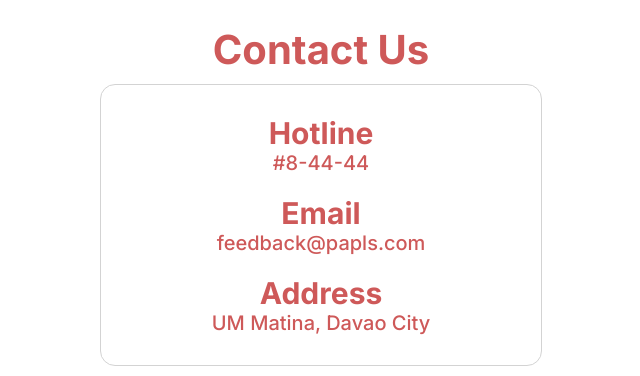
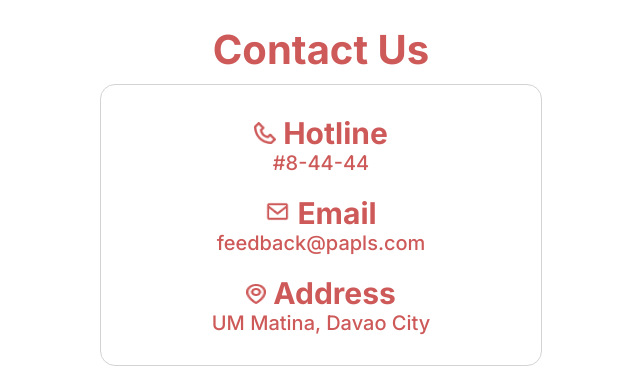
Before and after one commit to DMzRs/CSE7_PaoPals, a PHP site: page /MainPages/contactUsPage.php in a window 1280 px wide. Shown: the part 817-1193 px from the top of the page, without its empty margins (329-969 px from the left). Run offline with PHP 8.4, Linux system fonts and the light colour scheme.

Commit message:
with feedback

```diff
--- a/MainPages/contactUsPage.php
+++ b/MainPages/contactUsPage.php
@@ -36,17 +36,17 @@
             </div>
             <div class="contactDetails-container">
                 <div class="hotline">
-                    <img src="" alt=""><h2>Hotline</h2>
+                <h2><img src="../Images/Icon/hotline_icon.png" alt="hotline"> Hotline</h2>
 
                     <h3>#8-44-44</h3>
                 </div>
                 <div class="email">
-                    <img src="" alt=""><h2>Email</h2>
+                <h2><img src="../Images/Icon/email_icon.png" alt="email"> Email</h2>
 
                     <h3>feedback@papls.com</h3>
                 </div>
                 <div class="address">
-                    <img src="" alt=""><h2>Address</h2>
+                <h2><img src="../Images/Icon/address_icon.png" alt="address"> Address</h2>
                     <h3>UM Matina, Davao City</h3>
                 </div>
             </div>
--- a/Styles/contactUsPage.css
+++ b/Styles/contactUsPage.css
@@ -127,3 +127,18 @@
     color: #CE5959;
     font-weight: 500;
 }
+
+.hotline img{
+    width: 22px;
+    height: 22px;
+}
+
+.email img{
+    width: 25px;
+    height: 25px;
+}
+
+.address img{
+    width: 20px;
+    height: 20px;
+}
```
Also changed, not shown: Images/Icon/address_icon.png (added), Images/Icon/email_icon.png (added), Images/Icon/hotline_icon.png (added).
